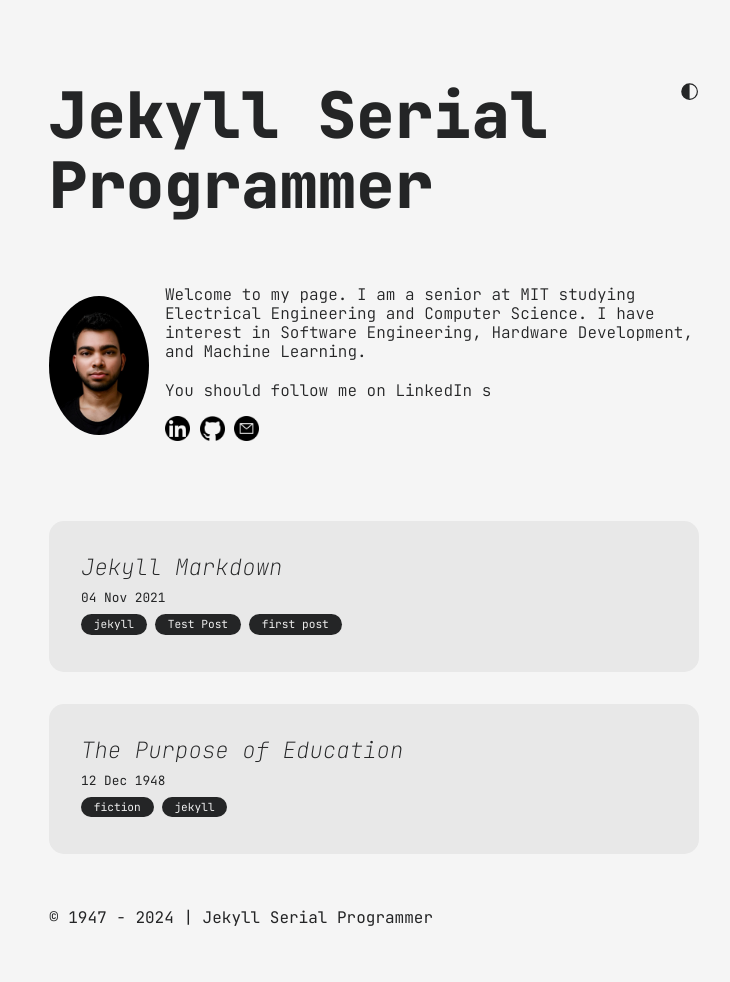
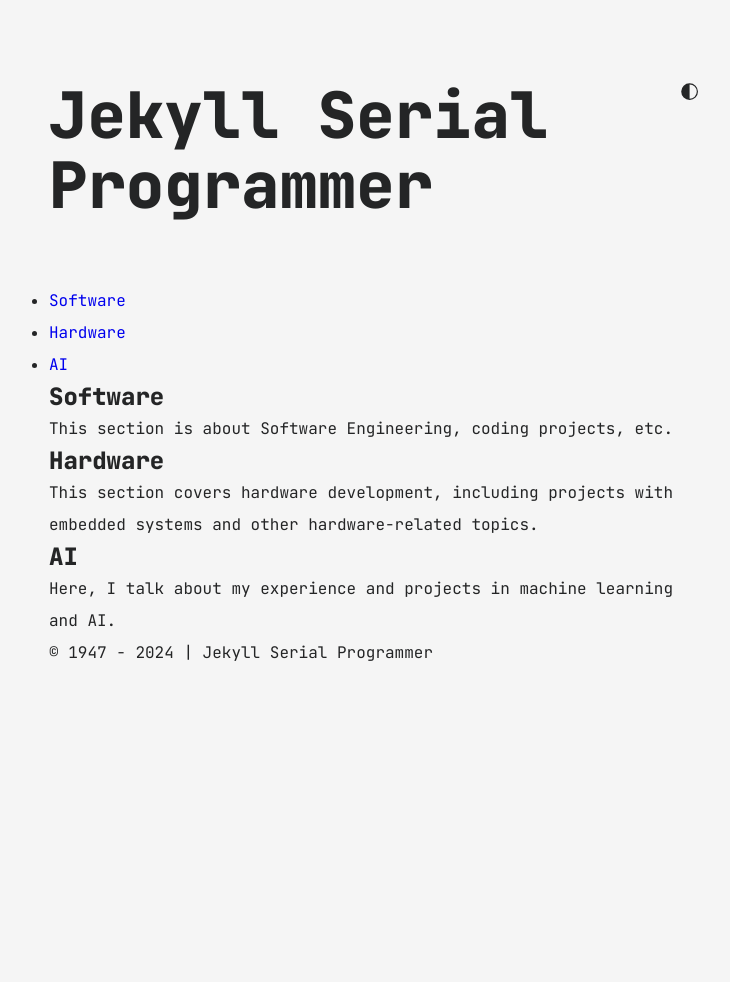
Before and after one commit to bryanjangeesingh/bryanjangeesingh.github.io, a Jekyll site: the page built from index.md, in a window 1280 px wide. Shown: the whole page, without its empty margins (266-996 px from the left). Built offline with Jekyll 4.4.1, drawn with Linux system fonts in a browser that asks for light colours; after the commit the page ends 900 px from its top, so only the background shows below that.

Commit message:
Update index.md

```diff
--- a/index.md
+++ b/index.md
@@ -1,4 +1,12 @@
 ---
-title: Blog
-layout: blog
+layout: default
 ---
+
+<h2 id="software">Software</h2>
+<p>This section is about Software Engineering, coding projects, etc.</p>
+
+<h2 id="hardware">Hardware</h2>
+<p>This section covers hardware development, including projects with embedded systems and other hardware-related topics.</p>
+
+<h2 id="ai">AI</h2>
+<p>Here, I talk about my experience and projects in machine learning and AI.</p>
```
